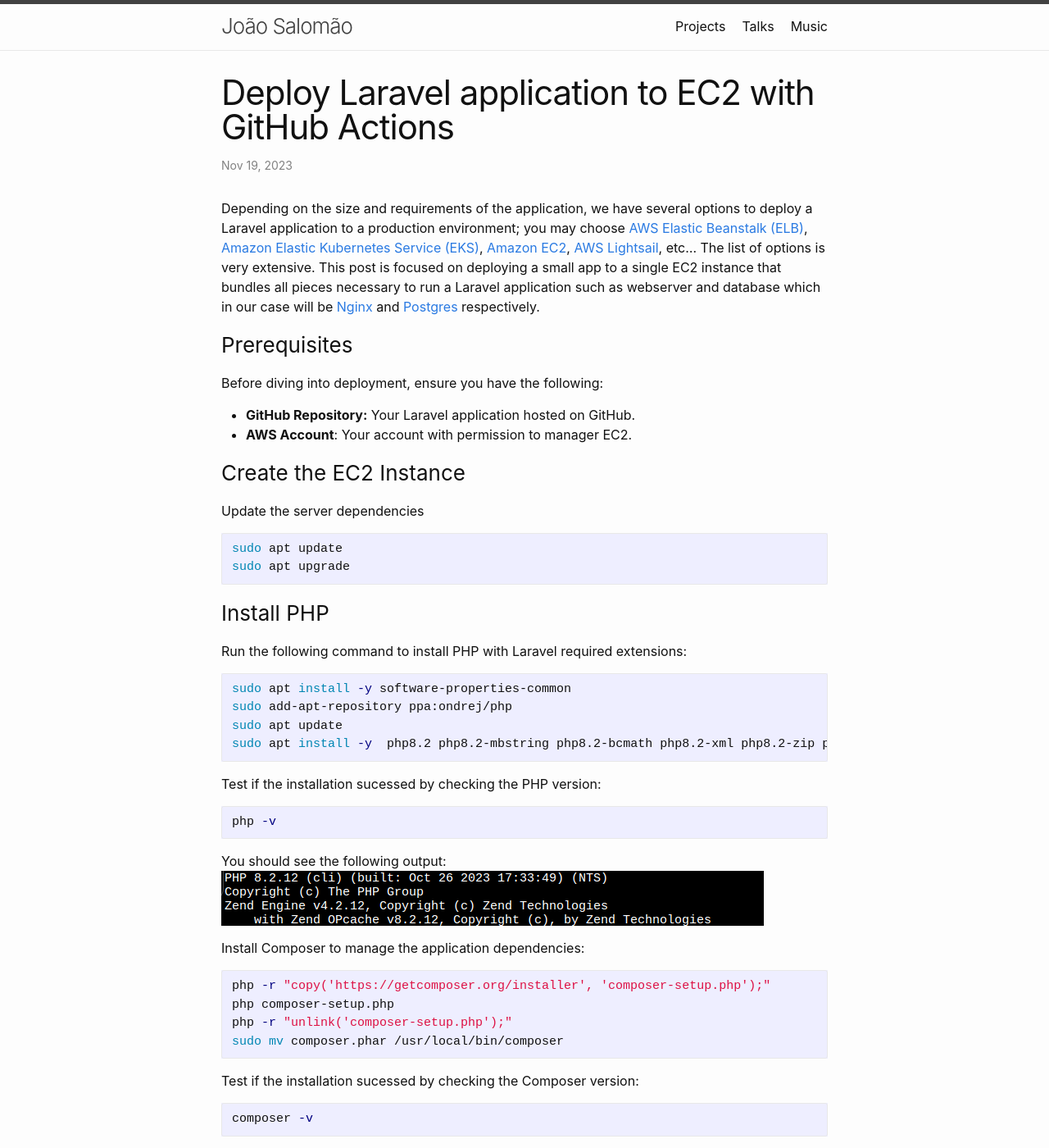
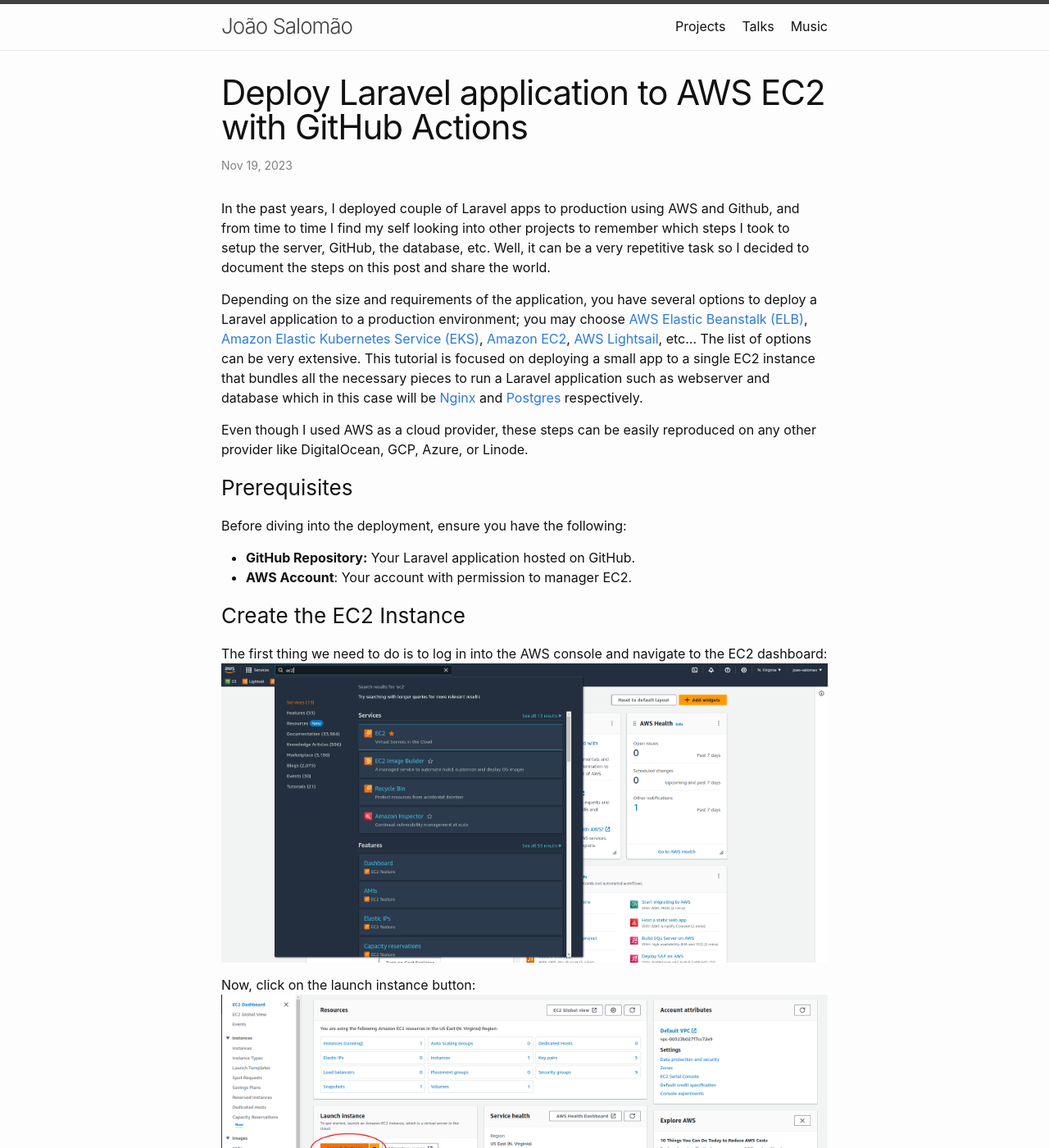
Before and after one commit to joao-salomao/joao-salomao.github.io, a Jekyll site: the page built from docs/_posts/2023-11-19-deploy-laravel-application-to-aws-ec2-with-github-actions.md, in a window 1280 px wide and 1400 px high. Shown: the whole window at 82% size. Built offline with Jekyll 4.4.1, drawn with Linux system fonts in a browser that asks for light colours; some of the changed text lies outside the part shown.

Commit message:
add missing content and fix typos

````diff
--- a/docs/_posts/2023-11-19-deploy-laravel-application-to-a-single-server-with-ci-cd.md
+++ b/docs/_posts/2023-11-19-deploy-laravel-application-to-aws-ec2-with-github-actions.md
@@ -1,22 +1,46 @@
 ---
-title: Deploy Laravel application to EC2 with GitHub Actions
+title: Deploy Laravel application to AWS EC2 with GitHub Actions
 layout: post
 category:
 - deploy
 - laravel
 ---
 
-Depending on the size and requirements of the application, we have several options to deploy a Laravel application to a production environment; you may choose [AWS Elastic Beanstalk (ELB)](https://aws.amazon.com/elasticbeanstalk/), [Amazon Elastic Kubernetes Service (EKS)](https://aws.amazon.com/eks/), [Amazon EC2](https://aws.amazon.com/ec2/), [AWS Lightsail](https://aws.amazon.com/lightsail/), etc... The list of options is very extensive. This post is focused on deploying a small app to a single EC2 instance that bundles all pieces necessary to run a Laravel application such as webserver and database which in our case will be [Nginx](https://www.nginx.com/) and [Postgres](https://www.postgresql.org/) respectively.
+In the past years, I deployed couple of Laravel apps to production using AWS and Github, and from time to time I find my self looking into other projects to remember which steps I took to setup the server, GitHub, the database, etc. Well, it can be a very repetitive task so I decided to document the steps on this post and share the world.
+
+Depending on the size and requirements of the application, you have several options to deploy a Laravel application to a production environment; you may choose [AWS Elastic Beanstalk (ELB)](https://aws.amazon.com/elasticbeanstalk/), [Amazon Elastic Kubernetes Service (EKS)](https://aws.amazon.com/eks/), [Amazon EC2](https://aws.amazon.com/ec2/), [AWS Lightsail](https://aws.amazon.com/lightsail/), etc... The list of options can be very extensive. This tutorial is focused on deploying a small app to a single EC2 instance that bundles all the necessary pieces to run a Laravel application such as webserver and database which in this case will be [Nginx](https://www.nginx.com/) and [Postgres](https://www.postgresql.org/) respectively.
+
+Even though I used AWS as a cloud provider, these steps can be easily reproduced on any other provider like DigitalOcean, GCP, Azure, or Linode.
 
 ### Prerequisites
-Before diving into deployment, ensure you have the following:
+Before diving into the deployment, ensure you have the following:
 
 * **GitHub Repository:** Your Laravel application hosted on GitHub.
 * **AWS Account**:  Your account with permission to manager EC2.
 
 ### Create the EC2 Instance
+The first thing we need to do is to log in into the AWS console and navigate to the EC2 dashboard:
+![AWS console]({{ 'assets/images/posts/deploy-laravel-application-to-a-single-server-with-ci-cd/1.png' | relative_url }})
 
-Update the server dependencies
+Now, click on the launch instance button:
+![Launch button]({{ 'assets/images/posts/deploy-laravel-application-to-a-single-server-with-ci-cd/2.png' | relative_url }})
+
+Define the name of your instance and choose an operational system. On this tutorial we are going to use Ubuntu 22.04 LTS.
+![Define instance]({{ 'assets/images/posts/deploy-laravel-application-to-a-single-server-with-ci-cd/3.png' | relative_url }})
+
+Create a new key pair to the instance that will be used latter on to connect to the instance:
+![Key pair button]({{ 'assets/images/posts/deploy-laravel-application-to-a-single-server-with-ci-cd/4.png' | relative_url }})
+
+It's very important to save this file to a secury place. If you lose it, you are not going to be able to download it again.
+![Key pair form]({{ 'assets/images/posts/deploy-laravel-application-to-a-single-server-with-ci-cd/5.png' | relative_url }})
+
+Now, let's define the network settings. We are to create a new security group that will allow traffic for SSH, HTTP, and HTTPS from anywhere
+![Network settings]({{ 'assets/images/posts/deploy-laravel-application-to-a-single-server-with-ci-cd/6.png' | relative_url }})
+
+Click on the launch button. You should see a success message and will be able to connect to the instance
+![Network settings]({{ 'assets/images/posts/deploy-laravel-application-to-a-single-server-with-ci-cd/7.png' | relative_url }})
+
+Now, connnect to the server and update the system dependencies by running the following command:
 ```bash
 sudo apt update
 sudo apt upgrade
@@ -96,7 +120,7 @@ ALTER USER postgres with encrypted password 'laravel';
 ```
 
 ### Setup application
-Now we need to zip the application and send it to the server. We can do this using scp, which is a tool that allows you to securely transfer files to your server.
+Now we need to zip the application on your local PC and send it to the server. We can do this using scp, which is a tool that allows you to securely transfer files to the server.
 
 Let's first zip the application:
 ```bash
@@ -106,7 +130,7 @@ zip -r app.zip PATH_TO_YOUR_APP
 Now we can send it to the server. We are going to need the SSH private key that we got when we created our EC2 instance to do this. To be able to use the key we first need to give it the proper permission otherwise we are going to get a "bad permissions" error.
 This command will read only permission to your key:
 ```bash
-chmod 400
+chmod 400 PATH_TO_YOUR_KEY
 ```
 
 Now we can send the zip file:
@@ -220,9 +244,10 @@ pm.max_spare_servers = 20
 pm.process_idle_timeout = 10s
 ```
 
-If you access your server on the browser again you should be able to see your initial page. On my app I've used [Laravel Breeze](https://laravel.com/docs/10.x/starter-kits) starter kit to create the application so I have some basics features like sign up, sign in and profile update:
+If you access your server on the browser again you should be able to see your initial page. On my app I've used [Laravel Breeze](https://laravel.com/docs/10.x/starter-kits) starter kit to create the application so I have some basics features like sign up, sign in and profile update to test.
 ### Setup GitHub Action
 Now that everything is settled on the server,  we can create a [GitHub Action](https://docs.github.com/actions) to deploy the application everytime the main branch is updated.
+
 The first thing we need to do is setup the secrets on the GitHub repository. Go to **Settings** and then on the **Secrets and Actions** section, click on **Actions**
 ![GitHub settings for secrets]({{ 'assets/images/posts/deploy-laravel-application-to-a-single-server-with-ci-cd/13.png' | relative_url }})
 
@@ -248,12 +273,11 @@ This action will do the following steps:
 * Install Node dependencies
 * Build the front-end assets
 * Upload the files to the server and place it in the temporary folder
-* Setup the new version on the server remove the old version and migrating the database
+* Setup the new version on the server remove the old version and migrate the database
 
+That's it, are done!
 ### Final considerations
-On this tutorial I've used a very simplied configuration for Nginx, PHP FPM and Postgres, you can finetune those settings by diving into the documentation of each software.
-In addtion, you can improve the deploy action by adding a step to run the automated tests of your applications to make sure you are not deploying a broken version.
+On this tutorial I've used a very simplied configuration for Nginx, PHP FPM and Postgres, you can finetune those configurations by diving into the documentation of each software.
+In addtion, you can improve the deploy action by adding a step to run the automated tests of your application to make sure you are not deploying a broken version.
 
-Even though I used AWS as a cloud provider, these steps can be easily reproduced on any other provider like DigitalOcean, GCP, Azure, or Linode.
-
-Good luck on your journey throght the cloud world!
+Good luck on your journey throght the cloud world! 🎉🎉🎉
````
Also changed, not shown: other parts of docs/_posts/2023-11-19-deploy-laravel-application-to-aws-ec2-with-github-actions.md (+3 -3 lines), docs/assets/images/posts/deploy-laravel-application-to-a-single-server-with-ci-cd/3.png (renamed from docs/assets/images/posts/deploy-laravel-application-to-a-single-server-with-ci-cd/3png.png).
